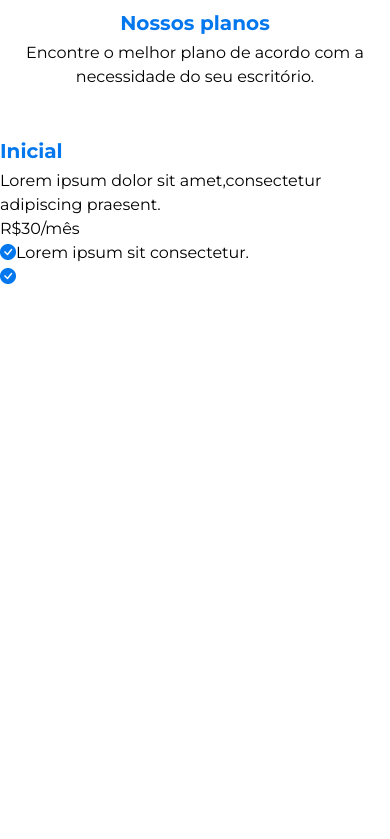
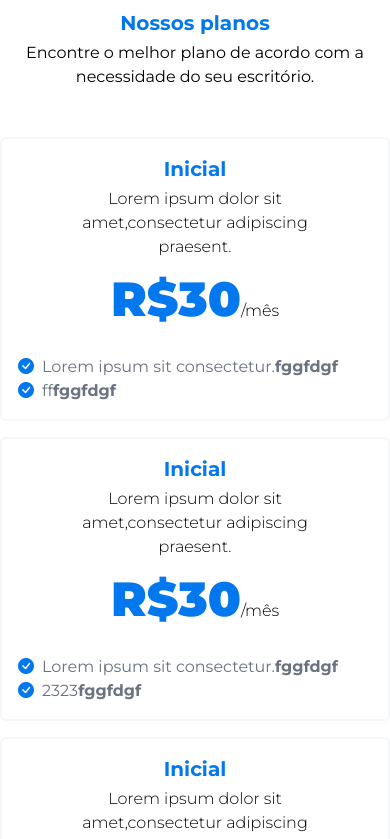
Before and after one commit to Hugodelima/avaliacao_SoftOwn, a React (Vite) app: page / in a window 390 px wide. Shown: the part 4440-5279 px from the top of the page. Before the commit the page ends 4729 px from the top, so only its background shows below. Built offline with nearby package versions, Linux system fonts and the light colour scheme.

Commit message:
fix: adjusting the responsive of pricingtable

```diff
--- a/src/App.tsx
+++ b/src/App.tsx
@@ -87,7 +87,11 @@ function App(){
 
                 </div>
             </div>
-            <PricingTable title='Inicial' description='Lorem ipsum dolor sit amet,consectetur adipiscing praesent.' price='30' listAdvantage={['Lorem ipsum sit consectetur.','']}  />
+            <div className='flex flex-wrap justify-center gap-4 md:p-8'>
+                <PricingTable title='Inicial' description='Lorem ipsum dolor sit amet,consectetur adipiscing praesent.' price='30' listAdvantage={['Lorem ipsum sit consectetur.','ff']}  />
+                <PricingTable title='Inicial' description='Lorem ipsum dolor sit amet,consectetur adipiscing praesent.' price='30' listAdvantage={['Lorem ipsum sit consectetur.','2323']}  />
+                <PricingTable title='Inicial' description='Lorem ipsum dolor sit amet,consectetur adipiscing praesent.' price='30' listAdvantage={['Lorem ipsum sit consectetur.','2323']}  />
+            </div>
         </>
     )
 
--- a/src/components/PricingTable.tsx
+++ b/src/components/PricingTable.tsx
@@ -8,20 +8,20 @@ interface PricingTableProps {
 function PricingTable( {title, description, price, listAdvantage }: PricingTableProps){
   return (
 
-    <div>
-      <h3 className='text-textSoft font-bold text-xl mb-1'>{title}</h3>
-      <p>{description}</p>
-      <div className="flex">
-        <p>R${price}</p>
-        <p>/mês</p>
+    <div className="border-solid border-2 rounded-md border-gray-400 border-opacity-10 p-4">
+      <h3 className='text-textSoft text-center font-bold text-xl mb-1'>{title}</h3>
+      <p className="font-light text-center w-[80%] m-auto">{description}</p>
+      <div className="flex justify-center mt-4 mb-8 items-end">
+        <p className="text-textSoft text-5xl font-black">R${price}</p>
+        <p className="font-light">/mês</p>
       </div>
       <div>
         {
         listAdvantage.map((string, index) => {
           return(
-            <div className="flex" key={index}>
+            <div className="flex gap-2" key={index}>
               <i className="bi bi-check-circle-fill text-textSoft"/>
-              <li>{string}</li>
+              <li className=" text-textGray">{string}<span className="font-bold text-textGray">fggfdgf</span></li>
             </div>
 
           );
--- a/tailwind.config.js
+++ b/tailwind.config.js
@@ -6,6 +6,7 @@ export default {
       colors:{
         textSoft: '#0277EE',
         background: '#F8F9FA',
+        textGray: '#6B7280',
       },
       fontFamily: {
         sans: ['Montserrat', 'sans-serif'],
```
